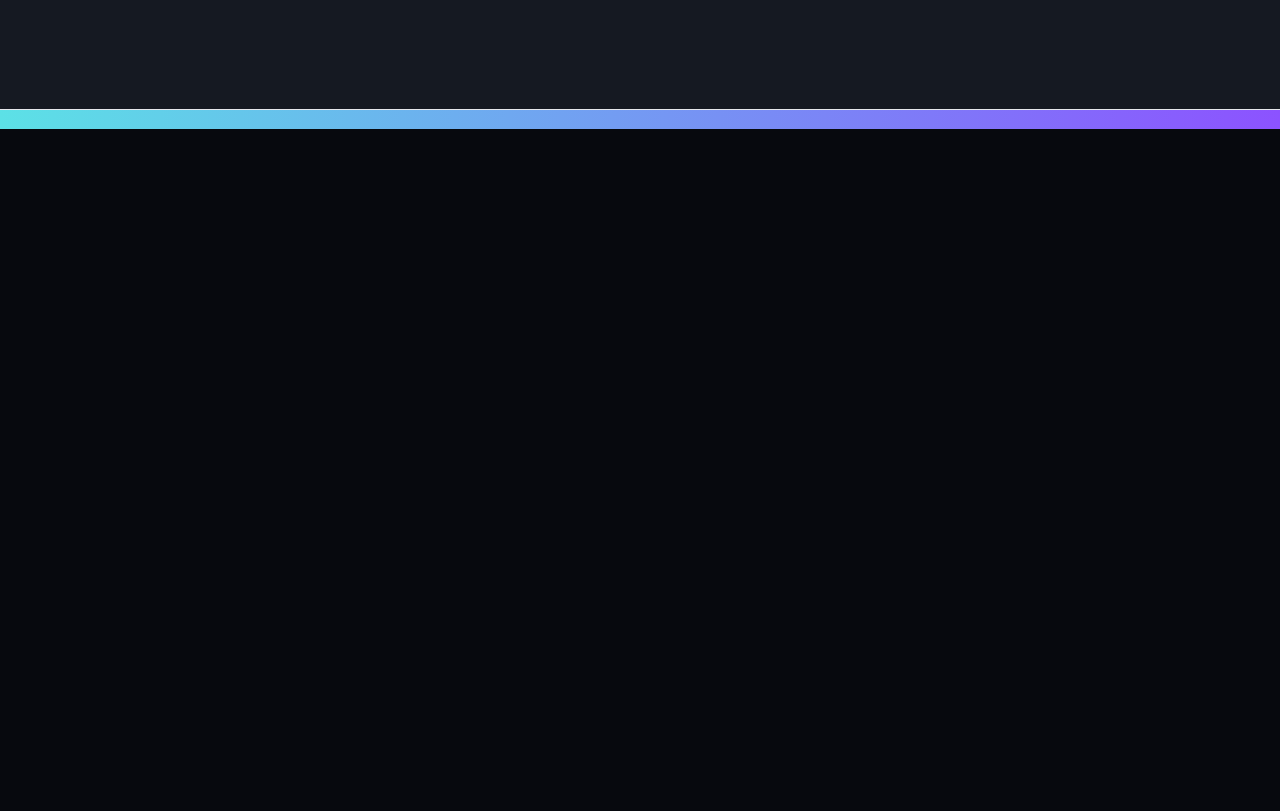
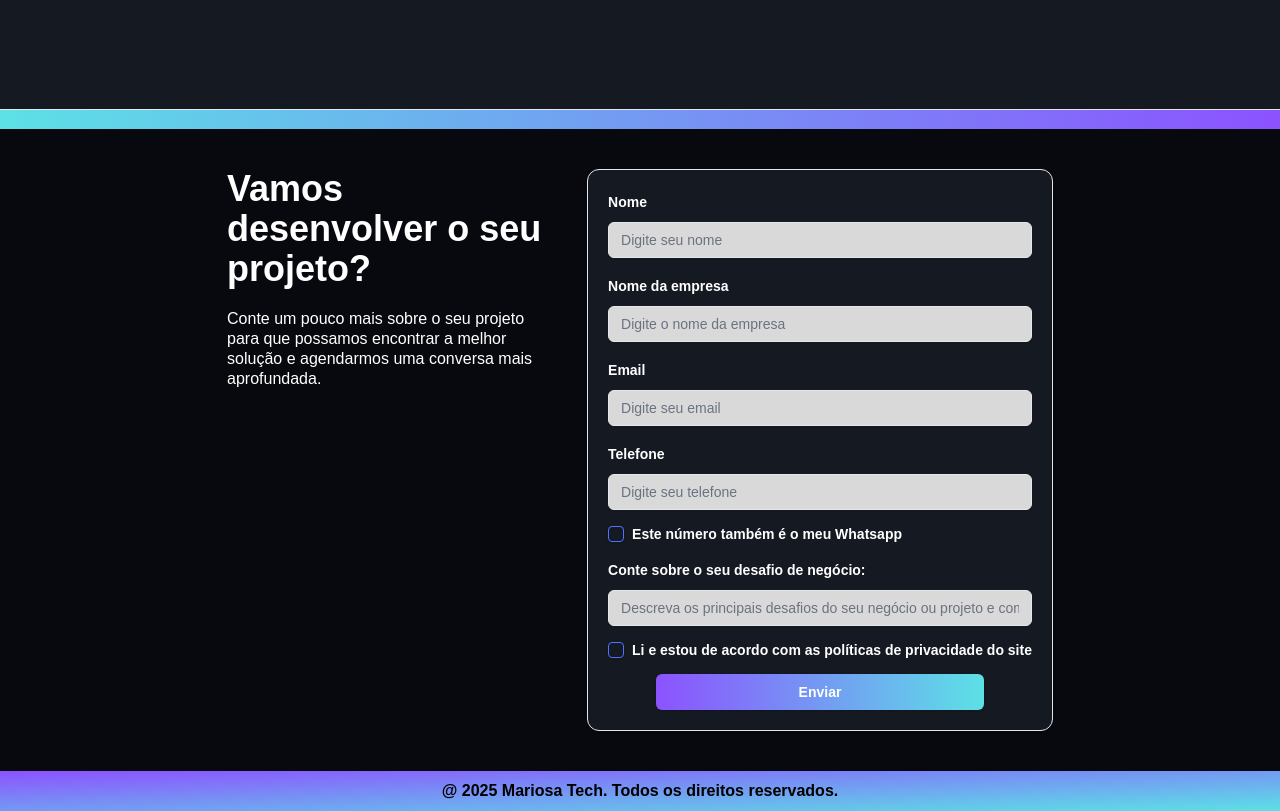
Before and after one commit to silas-mariosa/site-portifolio, a Next.js app: page / in a window 1280 px wide. Shown: the part 4160-4971 px from the top of the page. Before the commit the page ends 4289 px from the top, so only its background shows below. Built offline with nearby package versions, Linux system fonts and the light colour scheme; grey boxes are pictures that could not be loaded.

Commit message:
chore: add form

```diff
--- a/app/layout.tsx
+++ b/app/layout.tsx
@@ -1,5 +1,6 @@
 import type { Metadata } from "next";
 import "./globals.css";
+import { ToastProvider } from "@radix-ui/react-toast";
 
 
 export const metadata: Metadata = {
@@ -15,7 +16,9 @@ export default function RootLayout({
   return (
     <html>
       <body>
-        {children}
+        <ToastProvider>
+          {children}
+        </ToastProvider>
       </body>
     </html>
   );
--- a/app/page.tsx
+++ b/app/page.tsx
@@ -4,6 +4,7 @@ import Atributos from "@/components/atributos";
 import BannerMid from "@/components/bannerMid";
 import BannerTop from "@/components/bannerTop";
 import ChannelCard from "@/components/channelCard";
+import Contato from "@/components/contato";
 import Expertise from "@/components/expertise";
 import Language from "@/components/language";
 import Portifolios from "@/components/portifolios";
@@ -23,6 +24,10 @@ export default function Home() {
       <Portifolios />
       <Expertise />
       <ChannelCard />
+      <Contato />
+      <footer className="text-black font-bold bg-gradient-to-br from-[#8c52ff] to-[#5ce1e6] p-2 text-center">
+        @ 2025 Mariosa Tech. Todos os direitos reservados.
+      </footer>
     </div>
   );
 }
--- /dev/null
+++ b/components/contato.tsx
@@ -0,0 +1,183 @@
+'use client'
+
+import { z } from "zod";
+import { zodResolver } from "@hookform/resolvers/zod"
+import { useForm } from "react-hook-form";
+
+import { Card } from "./ui/card";
+import { Form, FormControl, FormDescription, FormField, FormItem, FormLabel, FormMessage } from "./ui/form";
+import { Button } from "./ui/button";
+import { Input } from "./ui/input";
+import { Checkbox } from "./ui/checkbox";
+import { Textarea } from "./ui/textarea";
+import { formatarNumeroCelular } from "@/hooks/formater";
+import SendEmail from "@/hooks/sendEmail";
+import { LoaderCircle } from "lucide-react";
+
+const formSchema = z.object({
+	name: z.string().min(2, {
+		message: "Nome precisa ter no mínimo 2 caracteres.",
+	}),
+	nameEmpresa: z.string().min(2, {
+		message: "Nome da empresa precisa ter no mínimo 2 caracteres.",
+	}),
+	email: z.string().email({
+		message: "Email inválido.",
+	}),
+	telefone: z.string().min(15, {
+		message: "Telefone precisa ter no mínimo 11 caracteres.",
+	}),
+	checkBox: z.boolean().default(false),
+	description: z.string().optional(),
+	term: z.boolean().refine((value) => value === true, {
+		message: "Você precisa aceitar os termos de uso.",
+	})
+});
+
+export type FormSchema = z.infer<typeof formSchema>
+type FormFieldType = {
+	id: string;
+	label: string;
+	type: string;
+	placeholder?: string;
+}
+
+
+const formField: FormFieldType[] = [
+	{
+		id: "name",
+		label: "Nome",
+		type: "text",
+		placeholder: "Digite seu nome",
+	},
+	{
+		id: "nameEmpresa",
+		label: "Nome da empresa",
+		type: "text",
+		placeholder: "Digite o nome da empresa",
+	},
+	{
+		id: "email",
+		label: "Email",
+		type: "email",
+		placeholder: "Digite seu email",
+	},
+	{
+		id: "telefone",
+		label: "Telefone",
+		type: "text",
+		placeholder: "Digite seu telefone",
+	},
+	{
+		id: "checkBox",
+		label: "Este número também é o meu Whatsapp",
+		type: "checkbox",
+	},
+	{
+		id: "description",
+		label: "Conte sobre o seu desafio de negócio:",
+		type: "text",
+		placeholder: "Descreva os principais desafios do seu negócio ou projeto e como podemos ajudar.",
+	},
+	{
+		id: "term",
+		label: "Li e estou de acordo com as políticas de privacidade do site",
+		type: "checkbox",
+	}
+]
+
+export default function Contato() {
+	const { isLoading, onSubmitContato, sucesso } = SendEmail()
+	const form = useForm<FormSchema>({
+		resolver: zodResolver(formSchema),
+		defaultValues: {
+			name: "",
+			nameEmpresa: "",
+			email: "",
+			telefone: "",
+			checkBox: false,
+			description: "",
+			term: false,
+		},
+	})
+
+	function onSubmit(data: FormSchema) {
+		onSubmitContato(data)
+		console.log('Sucesso: ', sucesso)
+		console.log('isLoading: ', isLoading)
+		sucesso && form.reset()
+	}
+	return (
+		<section className="flex flex-col sm:flex-row justify-center items-start gap-10 p-10">
+			<div className="text-white max-w-xs">
+				<h2 className="text-[36px] font-bold mb-5 leading-10">Vamos desenvolver o seu projeto?</h2>
+				<p className="text-md font-medium leading-5">
+					Conte um pouco mais sobre o seu projeto para que possamos encontrar a melhor solução e agendarmos uma conversa mais aprofundada.
+				</p>
+			</div>
+			<Card className="p-5 bg-[#151922]">
+				<Form {...form}>
+					<form onSubmit={form.handleSubmit(onSubmit)} className="flex flex-col gap-4">
+						{formField.map(({ id, type, label, placeholder }) => (
+							<FormField
+								key={id}
+								control={form.control}
+								name={id}
+								render={({ field }) => (
+									<FormItem>
+										{type === "checkbox" ? null : <FormLabel className="text-white font-semibold">{label}</FormLabel>}
+										<FormControl>
+											{type === "checkbox" ? (
+												<div className="flex items-center space-x-2">
+													<Checkbox
+														className="border-[#5271ff]"
+														onCheckedChange={field.onChange}
+													/>
+													<div className="space-y-1 leading-none">
+														<FormLabel className="text-white font-semibold">{label}</FormLabel>
+													</div>
+												</div>
+											) : type === "description" ? (
+												<Textarea className="bg-[#d9d9d9] text-[#151922] font-medium min-h-[120px]" placeholder={placeholder} {...field} />
+											) : (
+												id === "telefone" ?
+													<Input className="bg-[#d9d9d9] text-[#151922] font-medium" type={type} placeholder={placeholder} {...field}
+														onChange={(e) => {
+															let numeroFormatado = e.target.value;
+															numeroFormatado = formatarNumeroCelular(
+																e.target.value
+															);
+															field.onChange(numeroFormatado);
+														}} />
+													:
+													<Input className="bg-[#d9d9d9] text-[#151922] font-medium" type={type} placeholder={placeholder} {...field} />
+											)}
+										</FormControl>
+										<FormMessage className="text-red-500 text-xs" />
+									</FormItem>
+								)}
+							/>
+						))}
+						<div className="flex justify-center items-center mx-12">
+							<Button
+								className="bg-gradient-to-r from-[#8c52ff] to-[#5ce1e6] hover:bg-gradient-to-tr hover:from-[#8c52ff] hover:to-[#5ce1e6] text-white font-semibold w-full"
+								type="submit"
+							>
+								{isLoading ? (
+									<div className="flex items-center justify-center">
+										<LoaderCircle className="h-4 w-4 mr-2" />
+										Enviando...
+									</div>
+								) : (
+									<div className="flex items-center justify-center">
+										Enviar
+									</div>
+								)}
+							</Button>
+						</div>
+					</form>
+				</Form>
+			</Card>
+		</section>
+	);
+}
--- a/components/portifolios.tsx
+++ b/components/portifolios.tsx
@@ -27,8 +27,8 @@ const portifolio = [
 		image: "/notebook.png",
 		abount: "lorem ipsum dolor sit amet, consectetur adipiscing elit. Sed euismod, nisl nec ultricies lacinia, nunc nisl aliquam nunc, vitae aliquam nisl nisl vitae nisl. Sed euismod, nisl nec ultricies lacinia, nunc nisl aliquam nunc, vitae aliquam nisl nisl vitae nisl. Sed euismod, nisl nec ultricies lacinia, nunc nisl aliquam nunc, vitae aliquam nisl nisl vitae nisl."
 	}
+]
 
-]
 export default function Portifolios() {
 	return (
 		<section className="flex flex-col gap-4 mx-[5%] sm:mx-[20%] text-white mb-[5%]">
--- /dev/null
+++ b/components/ui/textarea.tsx
@@ -0,0 +1,22 @@
+import * as React from "react"
+
+import { cn } from "@/lib/utils"
+
+const Textarea = React.forwardRef<
+  HTMLTextAreaElement,
+  React.ComponentProps<"textarea">
+>(({ className, ...props }, ref) => {
+  return (
+    <textarea
+      className={cn(
+        "flex min-h-[60px] w-full rounded-md border border-input bg-transparent px-3 py-2 text-base shadow-sm placeholder:text-muted-foreground focus-visible:outline-none focus-visible:ring-1 focus-visible:ring-ring disabled:cursor-not-allowed disabled:opacity-50 md:text-sm",
+        className
+      )}
+      ref={ref}
+      {...props}
+    />
+  )
+})
+Textarea.displayName = "Textarea"
+
+export { Textarea }
--- /dev/null
+++ b/hooks/formater.tsx
@@ -0,0 +1,23 @@
+export const formatarNumeroCelular = (valor: string) => {
+    // Remove todos os caracteres não numéricos
+    const apenasNumeros = valor.replace(/[^\d]/g, "");
+
+    // Aplica a formatação desejada
+    const parte1 = apenasNumeros.slice(0, 2);
+    const parte2 = apenasNumeros.slice(2, 7);
+    const parte3 = apenasNumeros.slice(7, 11);
+
+    let numeroFormatado = "";
+
+    if (parte1) {
+        numeroFormatado += `(${parte1}`;
+    }
+    if (parte2) {
+        numeroFormatado += `) ${parte2}`;
+    }
+    if (parte3) {
+        numeroFormatado += `-${parte3}`;
+    }
+
+    return numeroFormatado;
+};
--- /dev/null
+++ b/hooks/sendEmail.tsx
@@ -0,0 +1,64 @@
+import { FormSchema } from "@/components/contato";
+import { useState } from "react";
+import { toast } from "./use-toast";
+import { set } from "zod";
+
+
+export default function SendEmail() {
+    const [isLoading, setIsLoading] = useState(false);
+    const [sucesso, setSucesso] = useState(false);
+
+    const onSubmitContato = async (formData: FormSchema) => {
+        setIsLoading(true);
+        setSucesso(false);
+        const anyInputFilled = Object.values(formData).some(
+            (value) => value !== ""
+        );
+
+        if (!anyInputFilled) {
+            toast({
+                title: "Erro",
+                description: "Por favor, preencha os campos.",
+                variant: "destructive",
+            });
+            return;
+        }
+        try {
+            setIsLoading(true);
+            const response1 = await fetch("https://formsubmit.co/ajax/siloks.developer@gmail.com", {
+                method: "POST",
+                headers: {
+                    "Content-Type": "application/json",
+                    Accept: "application/json",
+                },
+                body: JSON.stringify(formData),
+            });
+
+            if (response1.ok) {
+                toast({
+                    title: "Sucesso!",
+                    description: "Solicitação enviada com sucesso!",
+                });
+                setIsLoading(false);
+                setSucesso(true);
+
+            } else {
+                toast({
+                    title: "Erro",
+                    description: "Erro ao enviar formulário.",
+                    variant: "destructive",
+                });
+            }
+        } catch (error) {
+            console.error("Erro no envio do formulário:", error);
+        } finally {
+            setIsLoading(false);
+        }
+    };
+
+    return {
+        onSubmitContato,
+        isLoading,
+        sucesso
+    };
+}
--- a/package.json
+++ b/package.json
@@ -33,6 +33,7 @@
     "react": "^19.0.0",
     "react-dom": "^19.0.0",
     "react-hook-form": "^7.54.2",
+    "shadcn": "^2.3.0",
     "tailwind-merge": "^2.6.0",
     "tailwindcss-animate": "^1.0.7",
     "zod": "^3.24.1"
```
Also changed, not shown: 1 other file (tests, documents, lock files or other folders).
